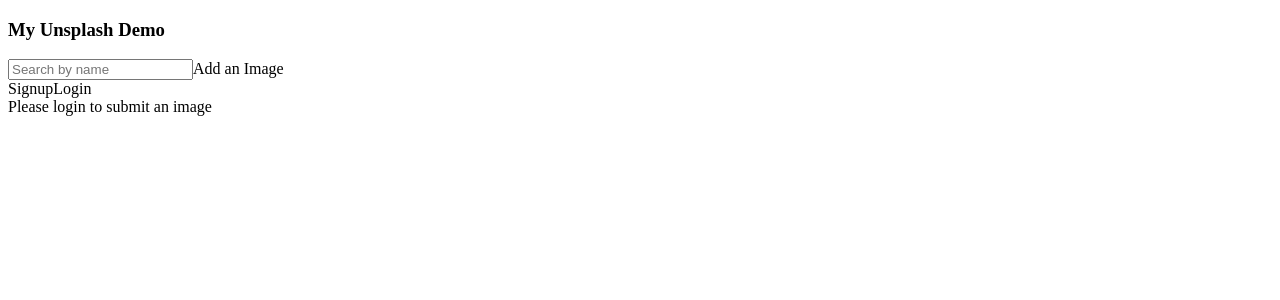
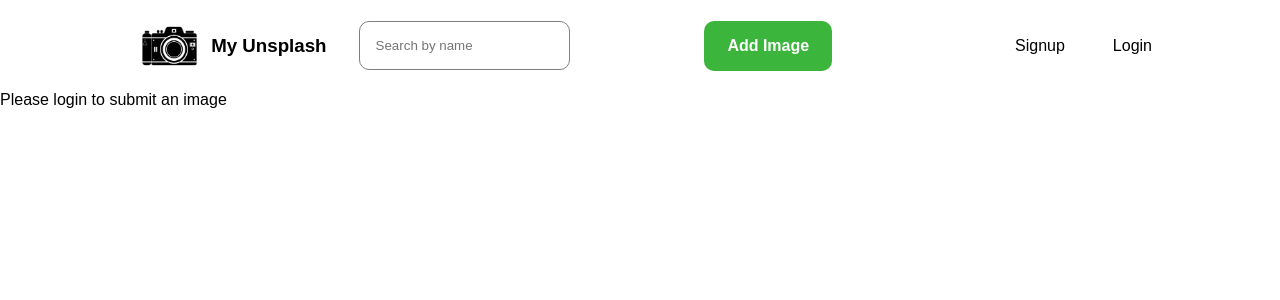
Before and after one commit to KoyuncuSinan/unsplash-demo, a React (Create React App) app in the folder client/: page /post in a window 1280 px wide. Shown: the top 300 px of the page. Built offline with nearby package versions, Linux system fonts and the light colour scheme.

Commit message:
First CSS adjustments for navbar and homepage

```diff
--- a/client/public/index.html
+++ b/client/public/index.html
@@ -10,21 +10,14 @@
       content="Web site created using create-react-app"
     />
     <link rel="apple-touch-icon" href="%PUBLIC_URL%/logo192.png" />
-    <!--
-      manifest.json provides metadata used when your web app is installed on a
-      user's mobile device or desktop. See https://developers.google.com/web/fundamentals/web-app-manifest/
-    -->
     <link rel="manifest" href="%PUBLIC_URL%/manifest.json" />
-    <!--
-      Notice the use of %PUBLIC_URL% in the tags above.
-      It will be replaced with the URL of the `public` folder during the build.
-      Only files inside the `public` folder can be referenced from the HTML.
-
-      Unlike "/favicon.ico" or "favicon.ico", "%PUBLIC_URL%/favicon.ico" will
-      work correctly both with client-side routing and a non-root public URL.
-      Learn how to configure a non-root public URL by running `npm run build`.
-    -->
-    <title>React App</title>
+    <link rel="preconnect" href="https://fonts.googleapis.com" />
+    <link rel="preconnect" href="https://fonts.gstatic.com" crossorigin />
+    <link
+      href="https://fonts.googleapis.com/css2?family=Alegreya:ital,wght@0,400;0,500;0,600;0,700;1,400&display=swap"
+      rel="stylesheet"
+    />
+    <title>Unsplash</title>
   </head>
   <body>
     <noscript>You need to enable JavaScript to run this app.</noscript>
--- a/client/src/App.js
+++ b/client/src/App.js
@@ -6,6 +6,7 @@ import PostImage from "../src/pages/PostImage"
 import Navbar from "../src/pages/Navbar"
 import Homepage from "../src/pages/Homepage"
 import ImageSingle from "../src/pages/ImageSingle"
+import "../src/style/index.css"
 
 export default function App(){
     return(
--- a/client/src/pages/Homepage.js
+++ b/client/src/pages/Homepage.js
@@ -28,7 +28,7 @@ export default function Homepage(){
     }, [])
 
     return(
-        <main>
+        <main id="homepage">
             {images.length >= 1 ? (images.map((image,index) => (
                 <a key={image._id} onClick={() => navigate(`/${image._id}`)} className = "image">
                     <img src = {image.imagePath}></img>
--- a/client/src/pages/Navbar.js
+++ b/client/src/pages/Navbar.js
@@ -1,5 +1,6 @@
 import React, {useState,useEffect} from "react";
 import { useNavigate } from "react-router-dom";
+import logo from "../style/camera.png"
 
 export default function Navbar(){
     const [isLogin, setIsLogin] = useState(false);
@@ -21,14 +22,17 @@ export default function Navbar(){
 
     return(
         <nav>
-            <h3 onClick={() => navigate("/")}>My Unsplash Demo</h3>
+        <div className="title-input">
+            <img src = {logo} alt="logo" className="logo" onClick={() => navigate("/")}/>
+            <h3 onClick={() => navigate("/")}>My Unsplash</h3>
             <input placeholder="Search by name" type= "text"></input>
-            <a onClick={() => navigate("/post")}>Add an Image</a>
+        </div>
+            <a onClick={() => navigate("/post")} className= "add-image">Add Image</a>
             {isLogin ? (
-                <a onClick={logout}>Logout</a>
+                <a onClick={logout} className= "register" id="logout">Logout</a>
             ): <div className="signup">
-                <a onClick={() => navigate("/signup")}>Signup</a>
-                <a onClick={() => navigate("/login")}>Login</a>
+                <a onClick={() => navigate("/signup")} className= "register">Signup</a>
+                <a onClick={() => navigate("/login")} className= "register">Login</a>
             </div>}
         </nav>
     )
--- /dev/null
+++ b/client/src/style/index.css
@@ -0,0 +1,108 @@
+body{
+    margin: 0;
+    padding: 0;
+    font-family: "Alegraya", sans-serif;
+}
+
+nav{
+    display: flex;
+    align-items: center;
+
+}
+
+.title-input{
+    display: flex;
+    align-items: center;
+    justify-content: flex-start;
+    margin: 1rem 8rem;
+}
+.title-input input{
+    margin-left: 2rem;
+    padding: 1rem;
+    border-radius: 10px;
+    border: 1px grey solid;
+}
+
+.logo{
+    width: 5.2rem;
+    height: 3rem;
+}
+
+.signup{
+    display: flex;
+    margin: 0 8rem;
+    align-items: center;
+}
+
+.signup a{
+    margin-left: 3rem;
+    justify-content: flex-end;
+}
+a,.title-input h3, img:hover{
+    cursor: pointer;
+}
+
+.add-image{
+    margin: 0 auto;
+    border-radius: 10px;
+    padding: 1rem;
+    width: 6rem;
+    background-color: rgb(59, 181, 59);
+    color: white;
+    font-weight: 700;
+    text-align: center;
+}
+
+.add-image:hover{
+    background-color: rgb(82, 207, 82);
+}
+
+.register:hover{
+    text-decoration: underline;
+}
+
+#logout{
+    margin-right: 4rem;
+}
+
+#homepage{
+    max-width: 90%;
+    display: grid;
+    grid-template-columns: repeat(3,1fr);
+    margin: 3rem auto;
+    justify-content: center;
+}
+
+.image{
+    position: relative;
+    display: flex;
+    align-items: center;
+    justify-content: center;
+    flex-direction: column;
+
+}
+
+.image img{
+    width: 85%;
+    height: 95%;
+    object-fit: cover;
+    border-radius: 20px;
+}
+.label{
+    color: white;
+    font-weight: 700;
+    font-style: italic;
+    position: absolute;
+    top: 75%;
+    left: 40%;
+    transform: translate(-50%, -50%);
+    opacity: 0;
+    visibility: hidden;
+}
+
+
+
+.image:hover .label{
+    visibility: visible;
+    opacity: 0.9;
+}
```
Also changed, not shown: client/src/style/camera.png (added).
